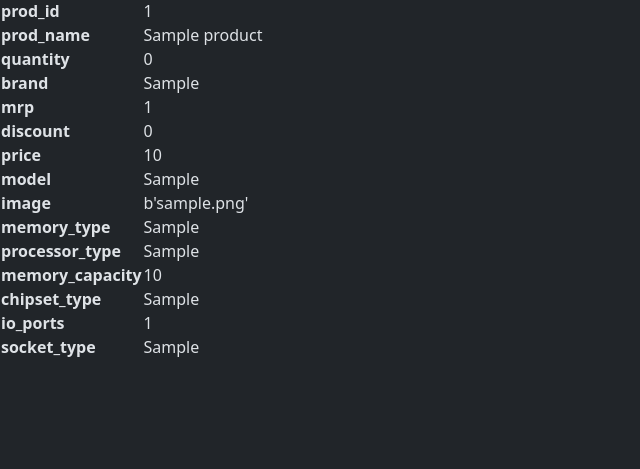
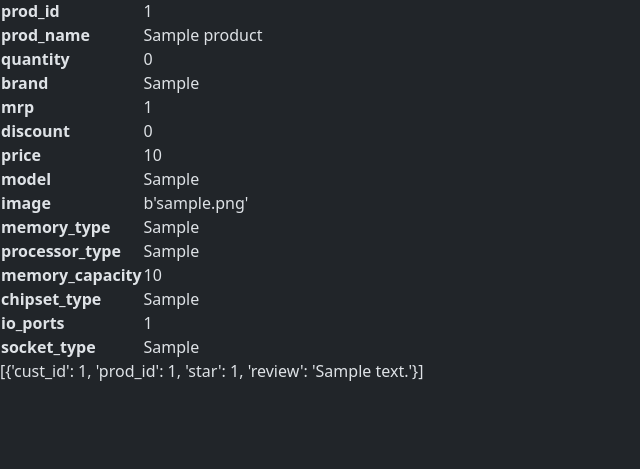
Before and after one commit to prateek21081/NerdLabs, a Flask app: page /product/id/1 in a window 1280 px wide. Shown: the part 127-596 px from the top of the page, without its empty margins (0-640 px from the left). Run offline with Flask 3, Linux system fonts and the light colour scheme; tables that the repository leaves empty or names only in its code hold one stand-in row (values such as "Sample post").

Commit message:
show reviews on product page

```diff
--- a/app.py
+++ b/app.py
@@ -94,8 +94,19 @@ def get_product(prod_id):
     cur.execute(f'SELECT * FROM product,{category} WHERE product.prod_id = %s AND {category}.prod_id = %s', [prod_id, prod_id])
     keys = cur.column_names
     values = cur.fetchone()
-    res = dict(zip(keys, values))
-    return render_template('product/product.html', product=res)
+    product = dict(zip(keys, values))
+    cur.execute('SELECT * FROM review WHERE review.prod_id = %s', [prod_id])
+    keys = cur.column_names
+    values = cur.fetchall()
+    review = list()
+    for val in values:
+        review.append(dict(zip(keys, val)))
+    res = {
+        'product': product,
+        'review': review,
+        'category': category
+    }
+    return render_template('product/product.html', context=res)
 
 # Searching for a product using product brand
 @app.route('/product/brand/<brand>')
--- a/templates/product/product.html
+++ b/templates/product/product.html
@@ -3,11 +3,14 @@
   <h1>Product Information</h1>
 
   <table>
-      {% for attr in product %}
+      {% for attr in context.product %}
       <tr>
           <td><b>{{ attr }}</b></td>
-          <td>{{ product[attr] }}</td>
+          <td>{{ context.product[attr] }}</td>
       </tr>
       {% endfor %}
   </table>
+      <p>
+        {{ context.review }}
+      </p>
 {% endblock %}
```
